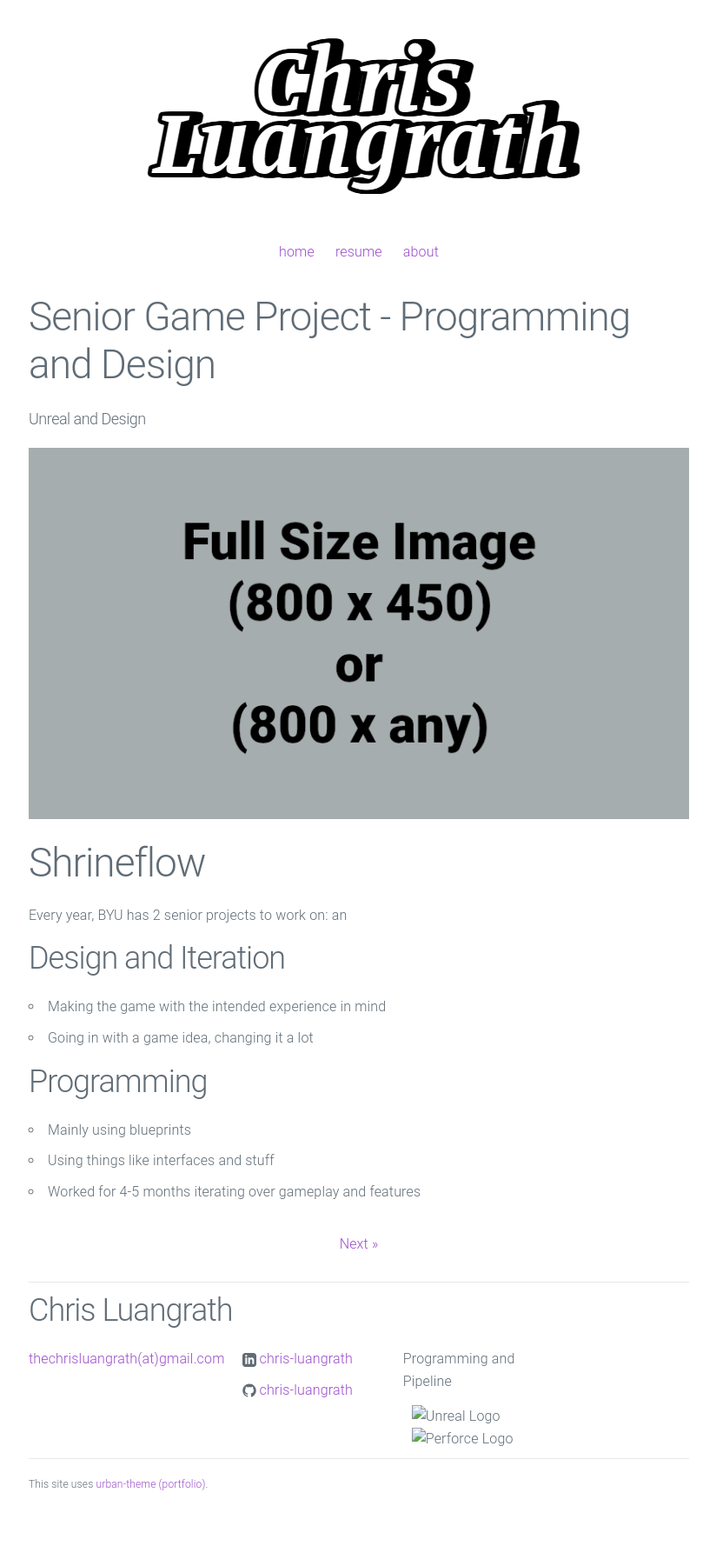
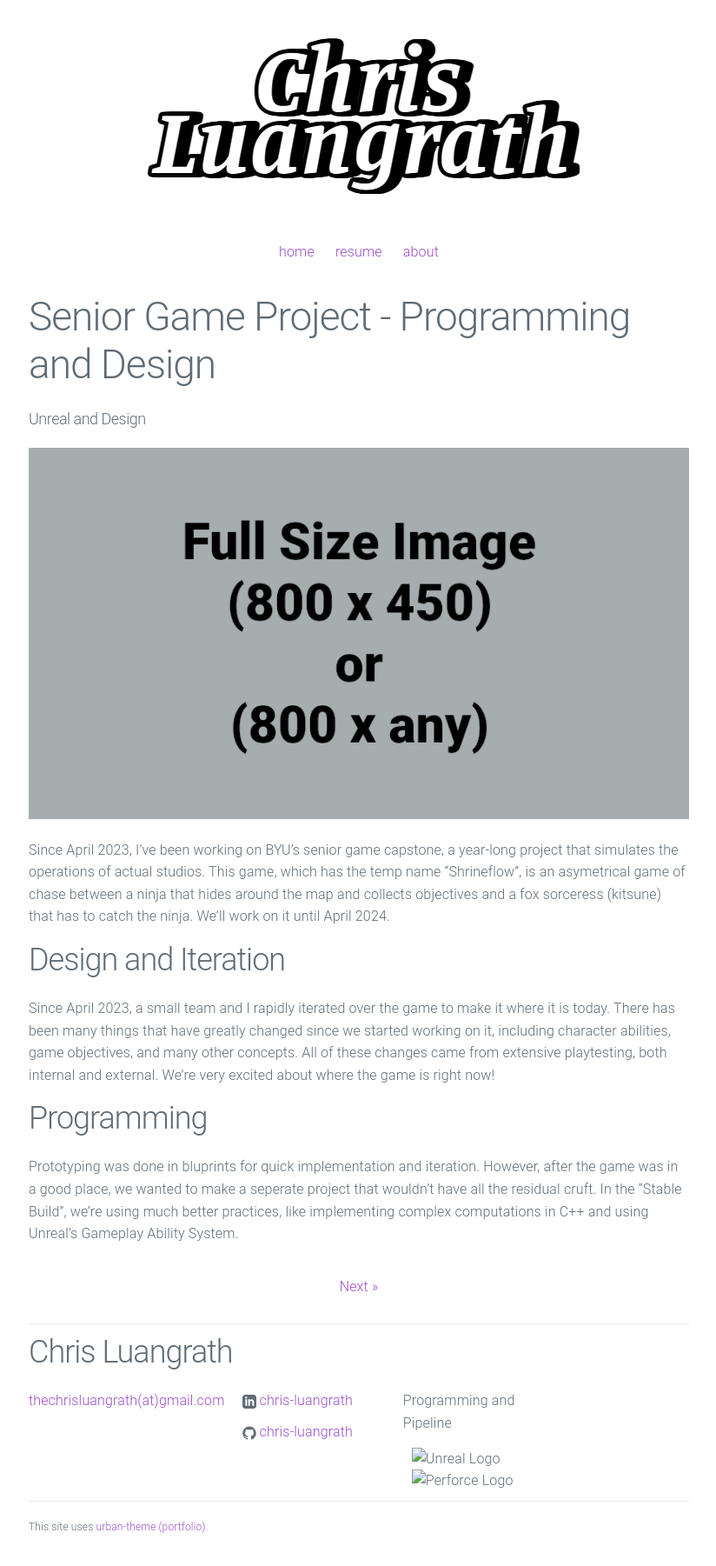
Before and after one commit to chris-luangrath/chris-luangrath.github.io, a Jekyll site: the page built from _posts/2023-04-13-shrineflow-prototype-ue.md, in a window 1280 px wide. Shown: the whole page at 87% size, without its empty margins (227-1051 px from the left). Built offline with Jekyll 4.4.1, drawn with Linux system fonts in a browser that asks for light colours; before the commit the page ends 1753 px from its top, so only the background shows below that.

Commit message:
prototype ue

```diff
--- a/_posts/2023-04-13-shrineflow-prototype-ue.md
+++ b/_posts/2023-04-13-shrineflow-prototype-ue.md
@@ -8,14 +8,11 @@ preview: /assets/postpreview.png
 
 ![Picture 1](/assets/fullsize.png)
 
-# Shrineflow
-Every year, BYU has 2 senior projects to work on: an
+<!-- # Shrineflow -->
+Since April 2023, I've been working on BYU's senior game capstone, a year-long project that simulates the operations of actual studios. This game, which has the temp name "Shrineflow", is an asymetrical game of chase between a ninja that hides around the map and collects objectives and a fox sorceress (kitsune) that has to catch the ninja. We'll work on it until April 2024.
 
 ## Design and Iteration
-* Making the game with the intended experience in mind
-* Going in with a game idea, changing it a lot
+Since April 2023, a small team and I rapidly iterated over the game to make it where it is today. There has been many things that have greatly changed since we started working on it, including character abilities, game objectives, and many other concepts. All of these changes came from extensive playtesting, both internal and external. We're very excited about where the game is right now!
 
 ## Programming
-* Mainly using blueprints
-* Using things like interfaces and stuff
-* Worked for 4-5 months iterating over gameplay and features
+Prototyping was done in bluprints for quick implementation and iteration. However, after the game was in a good place, we wanted to make a seperate project that wouldn't have all the residual cruft. In the "Stable Build", we're using much better practices, like implementing complex computations in C++ and using Unreal's Gameplay Ability System.
```
